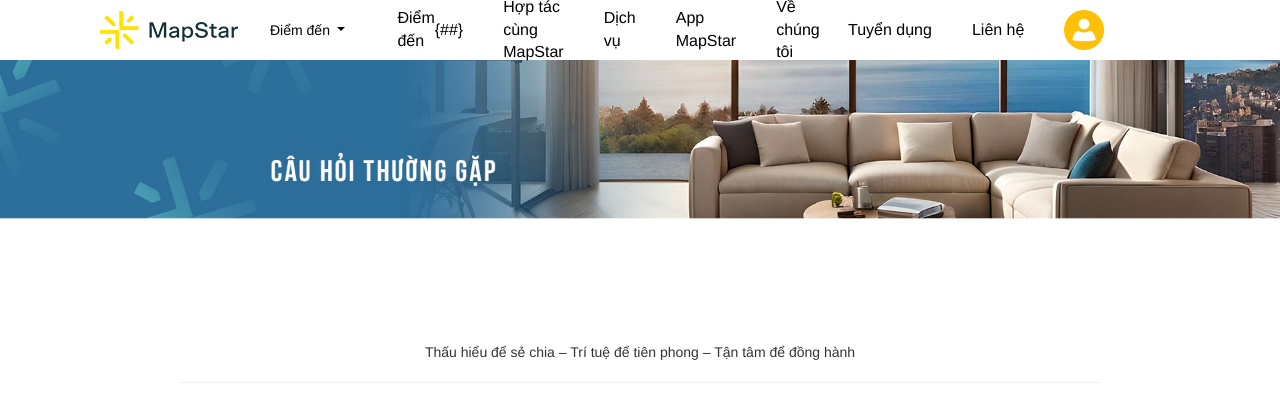
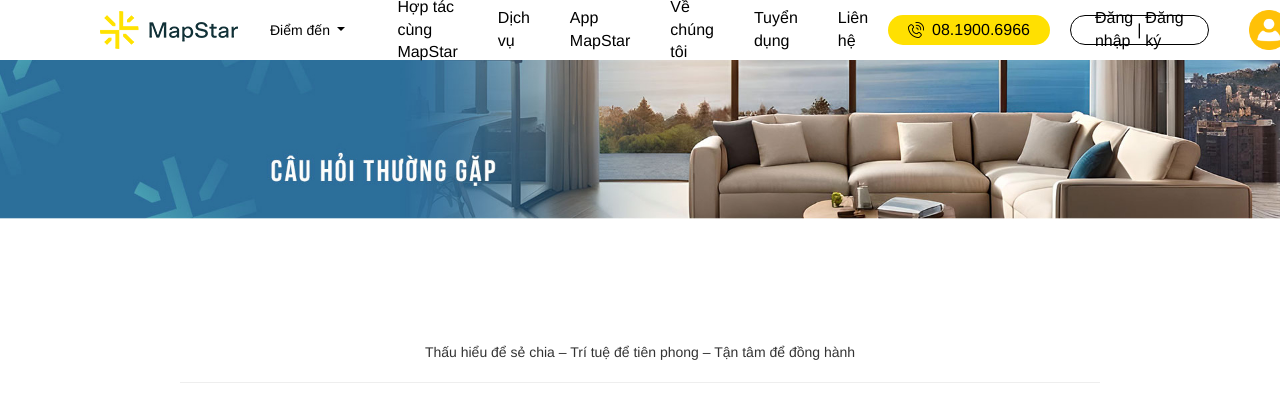
Before and after one commit to HieuPham1504/django_booking, a Django app: page /common-question/ in a window 1280 px wide. Shown: the top 420 px of the page. Run offline with Django 4.2, Linux system fonts and the light colour scheme; data comes from the database, SQL or seed files in the repository; data that the repository does not hold is empty; parts of the project's set-up code (start-up, migrations or seed data) failed here and were passed over; some libraries are stand-ins or nearby versions.

Commit message:
Update ms_master.html

```diff
--- a/ms_dashboard/templates/ms_master.html
+++ b/ms_dashboard/templates/ms_master.html
@@ -40,21 +40,10 @@
                     </button>
                     <div class="dropdown-menu" aria-labelledby="dropdownMenuButton">
                         {% for destination in destinations %}
-                            <a class="dropdown-item" href="/booking-step?destination-id={{ destination.id }}">{{
-                                destination.name }}</a>
+                            <a class="dropdown-item"
+                               href="/booking-step?destination-id={{ destination.id }}">{{ destination.name }}</a>
                         {% endfor %}
                     </div>
-                    </div>
-                    <div class="parent">
-                        <a class="link" href="/booking-step">Điểm đến</a>
-                        {# <span class="link" href="">Điểm đến &dtrif;</span>#}
-                        {# <ul class="location-submenu">#}
-                            {# {% for destination in destinations %}#}
-                            {# <li class="location-menu"><a style="color: #ffffff;text-decoration: none"
-                                    class="submenu-name" #} {#
-                                    href="/destination/{{destination.id}}">{{destination.name}}</a></li>#}
-                            {# {% endfor %}#}
-                            {# </ul>#}
                 </div>
                 <div class="parent"><a class="link" href="/become-partner">Hợp tác cùng MapStar</a></div>
                 <div class="parent"><a class="link" href="/mapstar-services">Dịch vụ</a></div>
@@ -65,6 +54,16 @@
             <div class="login-area">
                 <div class="parent"><a class="link" href="/mapstar-recruitments">Tuyển dụng</a></div>
                 <div class="parent"><a class="link" href="/mapstar-contact">Liên hệ</a></div>
+                <div class="parent" id="company-phone-menu">
+                    <img src="{% static 'images/phone_icon_header.png' %}" alt="Phone">
+                    08.1900.6966
+                </div>
+                <div class="parent account-area-menu">
+                    <a class="link" href="/login">Đăng nhập</a>
+                    |
+                    <a class="link" href="/signup">Đăng ký</a>
+                </div>
+
                 <div class="login-icon">
                     <img class="login-icon-img" src="{% static 'images/user_1.png' %}" alt="User">
                     {% if user.is_authenticated %}
@@ -167,7 +166,7 @@
         </div>
     </div>
 </div>
-    </div>
+
 </body>
 
 </html>
```
Lines whose indentation alone changed are shown as unchanged.
